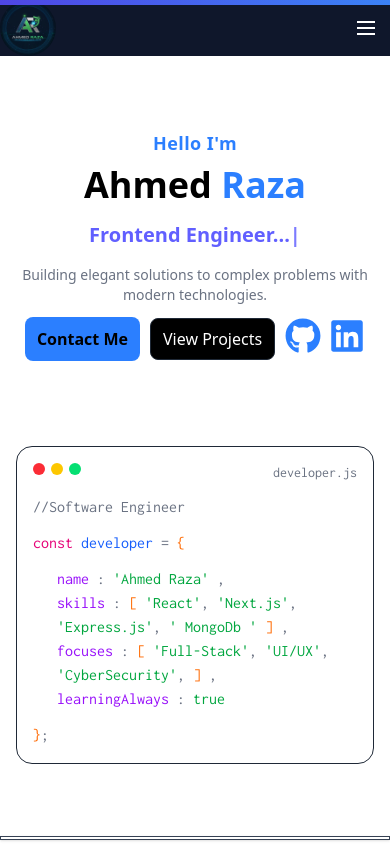
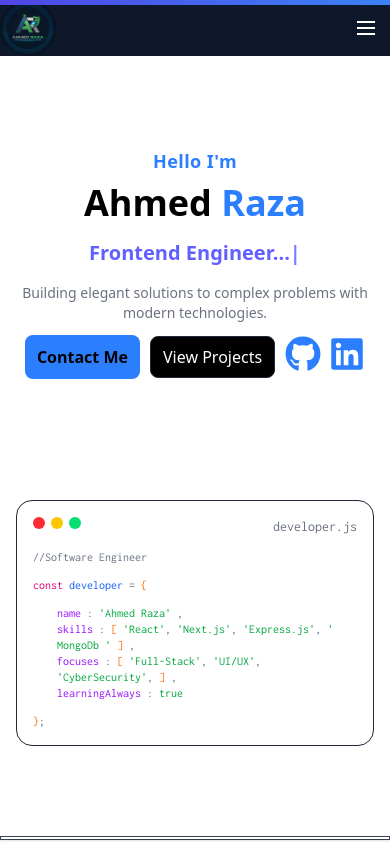
Before and after one commit to razaahmad0192/portfolio, a React (Vite) app: page / in a window 390 px wide. Shown: the top 844 px of the page. Built offline with nearby package versions, Linux system fonts and the light colour scheme.

Commit message:
console changed

```diff
--- a/src/components/Banner.jsx
+++ b/src/components/Banner.jsx
@@ -15,7 +15,7 @@ const Banner = () => {
         whileInView={{ opacity: 1 }}
         viewport={{ once: true }}
         transition={{ duration: 1 }}
-        id="home" className="md:container md:mx-auto  flex flex-col items-center justify-around md:flex-row md:items-center md:justify-center py-10 px-4 md:gap-0 gap-5 md:h-[calc(100vh-80px)]
+        id="home" className="md:container md:mx-auto  flex flex-col items-center justify-around md:flex-row md:items-center md:justify-center py-10 md:px-10 xl:px-4 px-4 md:gap-0 gap-5 md:h-[calc(100vh-80px)]
     min-h-[calc(100vh-64px)]   ">
         <div className="flex flex-wrap w-full">
           <div className="w-full  flex flex-col items-center md:items-start  justify-center ">
@@ -90,7 +90,7 @@ const Banner = () => {
         </div> */}
         <HeroWrapper>
 
-          <motion.div className="console border md:w-[70%]  md:p-9 p-4  flex flex-col gap-3 rounded-2xl">
+          <motion.div className="console text-xs md:text-base   border md:w-[70%]  md:p-9 p-4  flex flex-col gap-3 rounded-2xl">
             <div className="flex justify-between min-h-5 ">
 
               <div className="flex gap-1.5 ">
--- a/src/components/HeroWrapper.jsx
+++ b/src/components/HeroWrapper.jsx
@@ -18,7 +18,7 @@ const HeroWrapper = ({ children }) => {
 
   return (
     <motion.div
-    className="w-full h-full flex items-center justify-center"
+    className="w-full h-full flex items-center justify-center xl:justify-end"
       onMouseMove={handleMove}
       style={{
         x: smoothX,
```
